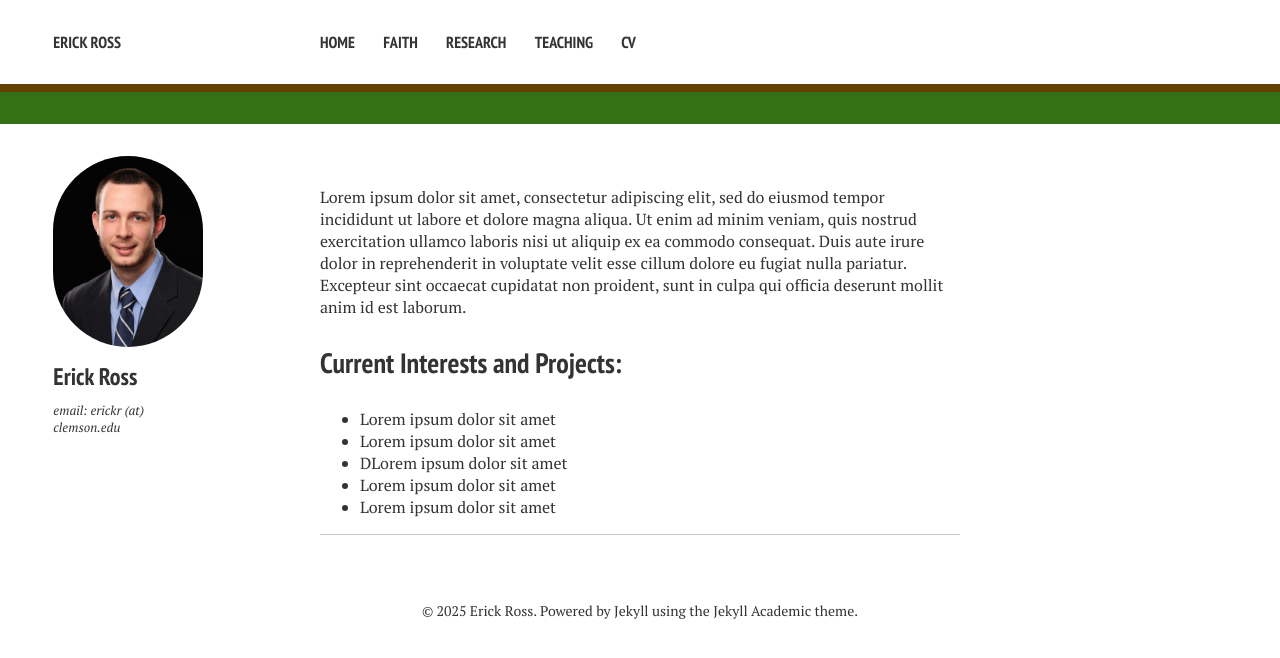
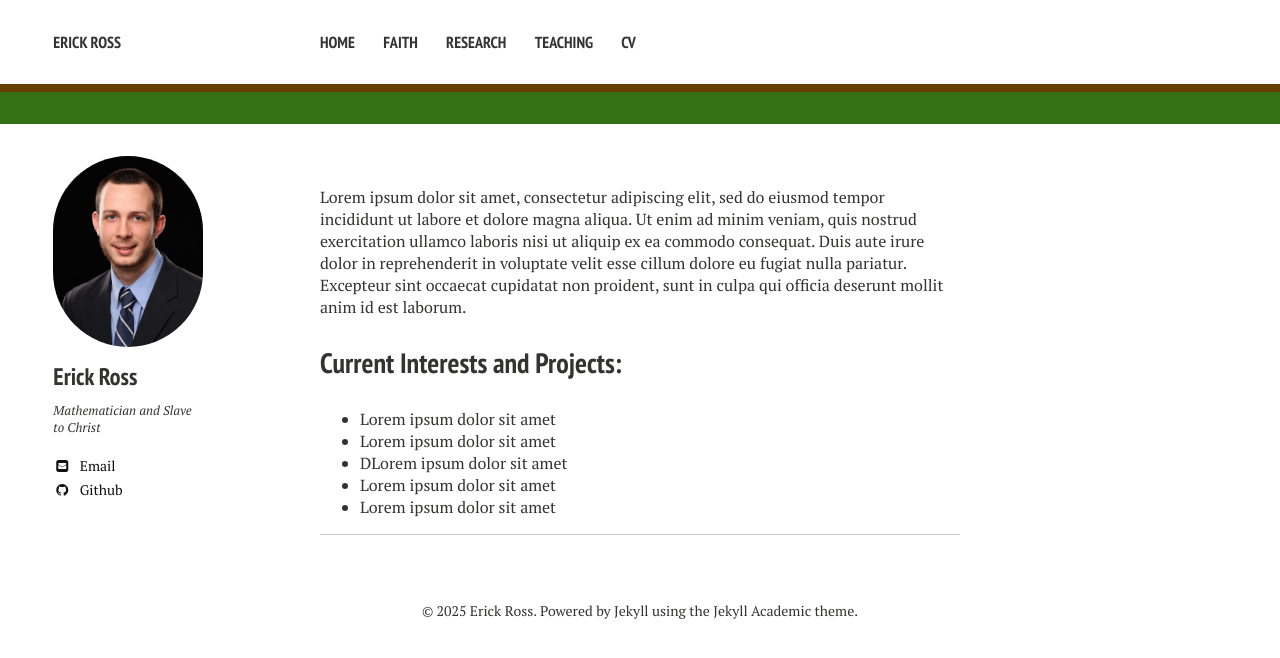
Before and after one commit to erick-ross/erick-ross.github.io, a Jekyll site: the page built from index.md, in a window 1280 px wide. Shown: the top 658 px of the page. Built offline with Jekyll 4.4.1, drawn with Linux system fonts in a browser that asks for light colours; nearby versions of some CDN libraries.

Commit message:
some setup

```diff
--- a/_config.yml
+++ b/_config.yml
@@ -8,12 +8,12 @@ logo: # filename of a logo image that has been placed into your images directory
 owner:
   name: Erick Ross
   avatar: bio-photo.jpg
-  bio: "email: erickr (at) clemson.edu"
-  email: #emailaddress
+  bio: Mathematician and Slave to Christ
+  email: erickr@clemson.edu
   # Do not include the @ symbol in your Twitter username
   twitter: #username
   linkedin: #username
-  github: #username
+  github: erick-ross
   orcid: # ID Number (ex. 0000-0000-0000-0000)
   researchgate: #username
   mendeley: #username
```
